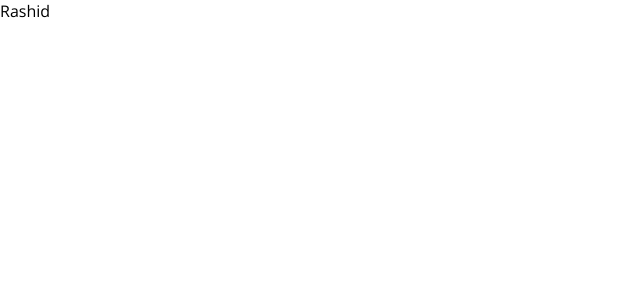
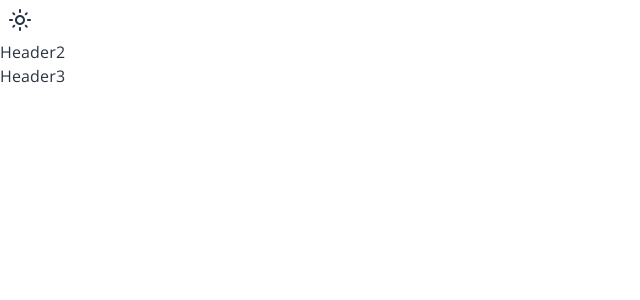
Before and after one commit to redarashid/smart-shopper, a React (Create React App) app: page / in a window 1280 px wide. Shown: the top 300 px of the page, without its empty margins (0-640 px from the left). Built offline with nearby package versions, Linux system fonts and the light colour scheme.

Commit message:
first commit

```diff
--- a/src/App.js
+++ b/src/App.js
@@ -1,8 +1,26 @@
+import { CssBaseline, ThemeProvider } from "@mui/material";
+import Header1 from "./components/header/Header1";
+import Header2 from "./components/header/Header2";
+import Header3 from "./components/header/Header3";
+import { ColorModeContext, useMode } from "./theme";
 
 function App() {
-  return <div className="App">
-    Rashid
-  </div>;
+  const [ theme, colorMode ]  = useMode();
+  return (
+    <ColorModeContext.Provider
+// @ts-ignore
+    value={colorMode}>
+      <ThemeProvider
+// @ts-ignore
+      theme={theme}>
+        <CssBaseline />
+
+        <Header1 />
+        <Header2 />
+        <Header3 />
+      </ThemeProvider>
+    </ColorModeContext.Provider>
+  );
 }
 
 export default App;
--- /dev/null
+++ b/src/components/header/Header1.jsx
@@ -0,0 +1,27 @@
+import React, { useContext } from "react";
+import { ColorModeContext } from "../../theme";
+import { IconButton, useTheme } from "@mui/material";
+import { DarkModeOutlined, LightModeOutlined } from "@mui/icons-material";
+
+const Header1 = () => {
+  const colorMode = useContext(ColorModeContext);
+  const theme = useTheme();
+
+  const handleToggle = () => {
+    const newMode = theme.palette.mode === "dark" ? "light" : "dark";
+    localStorage.setItem("mode", newMode);
+    colorMode.toggleColorMode();
+  };
+
+  return (
+    <div>
+      <div>
+        <IconButton onClick={handleToggle} color="inherit" aria-label="toggle theme">
+          {theme.palette.mode === "light" ? <LightModeOutlined /> : <DarkModeOutlined />}
+        </IconButton>
+      </div>
+    </div>
+  );
+};
+
+export default Header1;
--- /dev/null
+++ b/src/components/header/Header2.jsx
@@ -0,0 +1,11 @@
+import React from 'react'
+
+const Header2 = () => {
+  return (
+    <div>
+      Header2
+    </div>
+  )
+}
+
+export default Header2
--- /dev/null
+++ b/src/components/header/Header3.jsx
@@ -0,0 +1,11 @@
+import React from 'react'
+
+const Header3 = () => {
+  return (
+    <div>
+      Header3
+    </div>
+  )
+}
+
+export default Header3
--- /dev/null
+++ b/src/theme.jsx
@@ -0,0 +1,59 @@
+import { createContext, useState, useMemo } from "react";
+import { createTheme } from "@mui/material/styles";
+import { grey } from "@mui/material/colors";
+
+export const getDesignTokens = (mode) => ({
+  palette: {
+    mode,
+    ...(mode === "light"
+      ? {
+          // palette values for light mode
+          text: {
+            primary: "#2B3445",
+          },
+          neutral: {
+            main: "#64748B",
+          },
+          favColor: {
+            main: grey[300],
+          },
+        }
+      : {
+          // palette values for dark mode
+          neutral: {
+            main: "#64748B",
+          },
+          favColor: {
+            main: grey[800],
+          },
+          text: {
+            primary: "#fff",
+          },
+        }),
+  },
+});
+
+// context for color mode
+export const ColorModeContext = createContext({
+  toggleColorMode: () => {},
+});
+
+export const useMode = () => {
+  const [mode, setMode] = useState(() => localStorage.getItem("mode") || "light");
+
+  const colorMode = useMemo(
+    () => ({
+      toggleColorMode: () => {
+        setMode((prev) => {
+          const newMode = prev === "light" ? "dark" : "light";
+          localStorage.setItem("mode", newMode);
+          return newMode;
+        });
+      },
+    }),
+    []
+  );
+
+  const theme = useMemo(() => createTheme(getDesignTokens(mode)), [mode]);
+  return [theme, colorMode];
+};
```
Also changed, not shown: jsconfig.json (added, +11 -0 lines), src/components/footer/Footer.jsx (added, +11 -0 lines), src/components/hero/Hero.jsx (added, +11 -0 lines), src/components/main/Main.jsx (added, +11 -0 lines).
